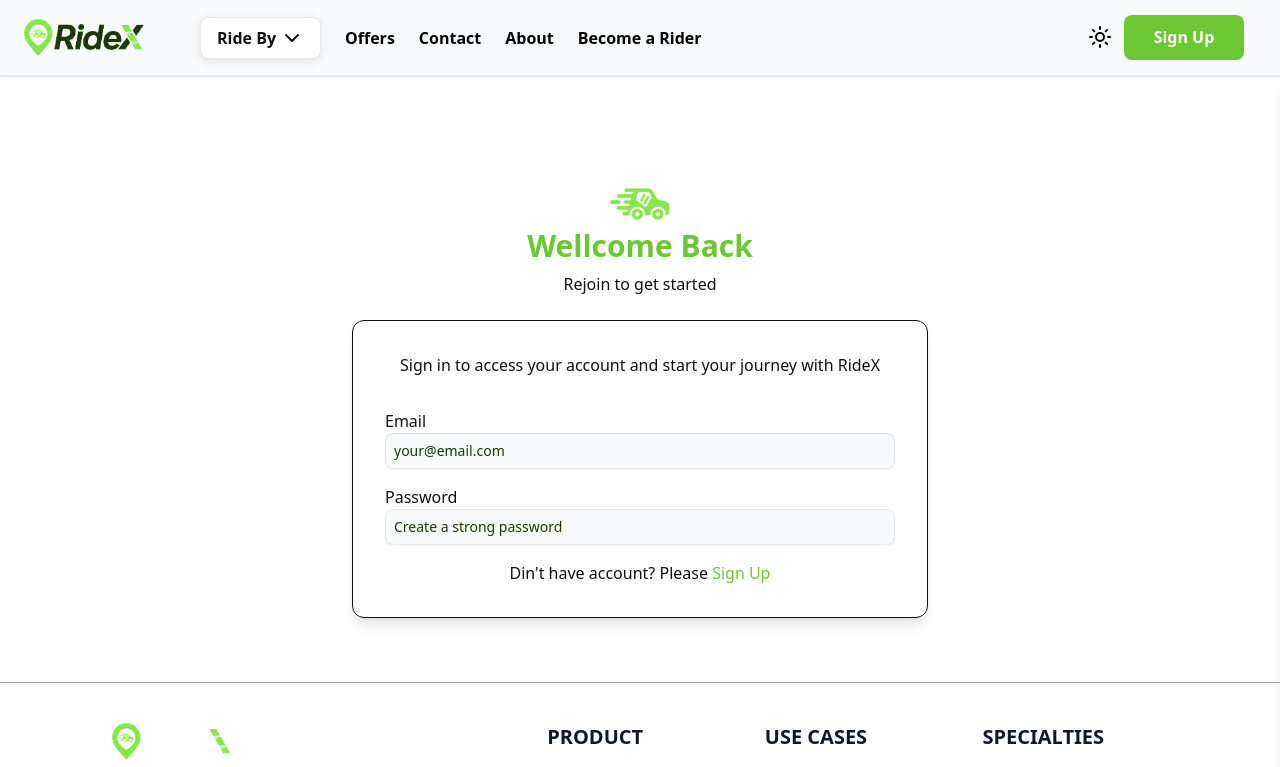
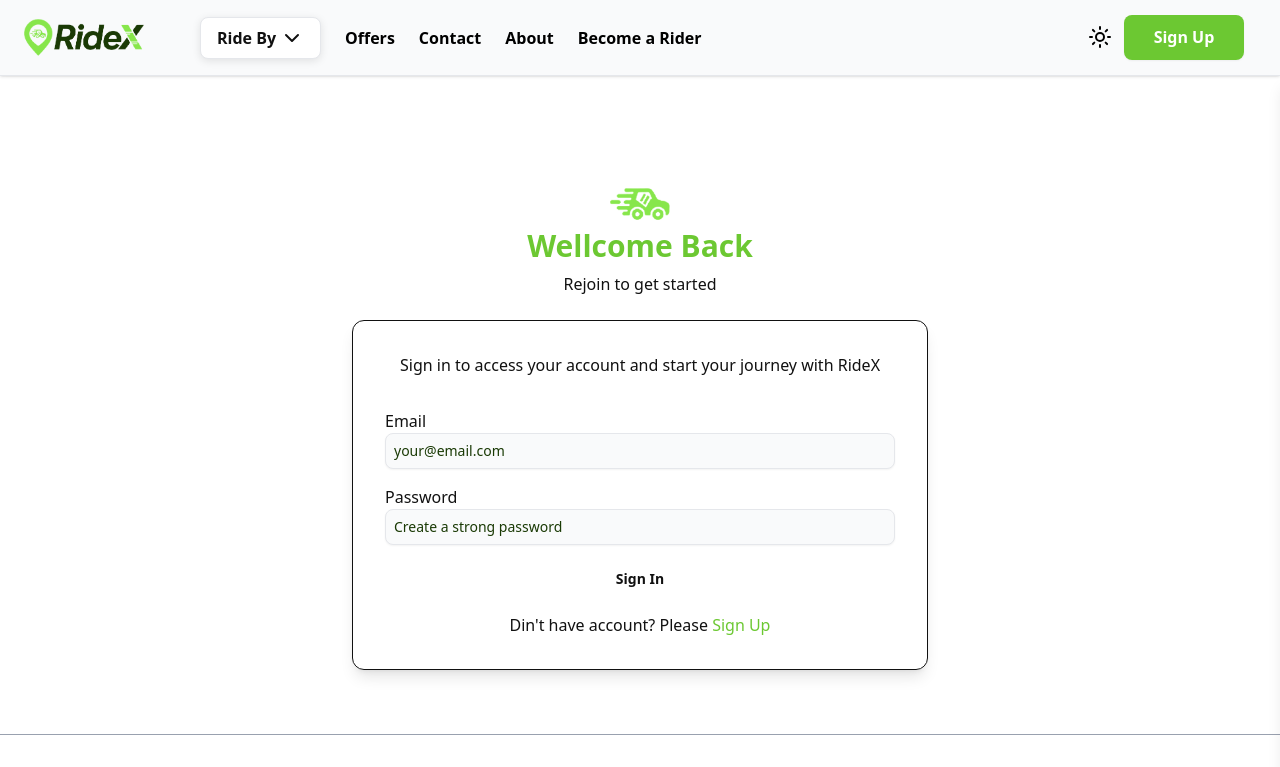
Before and after one commit to rubel6610/RideX-Frontend, a Next.js app: page /signIn in a window 1280 px wide. Shown: the top 767 px of the page. Built offline with nearby package versions, Linux system fonts and the light colour scheme.

Commit message:
add: signIn button

```diff
--- a/src/app/signIn/page.jsx
+++ b/src/app/signIn/page.jsx
@@ -36,7 +36,9 @@ function LoginPage() {
         <Input type="password" placeholder="Create a strong password"></Input>
 
         {/* Create account button  */}
-
+        <Button variant="primaryBtn" className="w-full">
+          Sign In
+        </Button>
         {/* google login button  */}
 
         {/* facebook login button  */}
```
